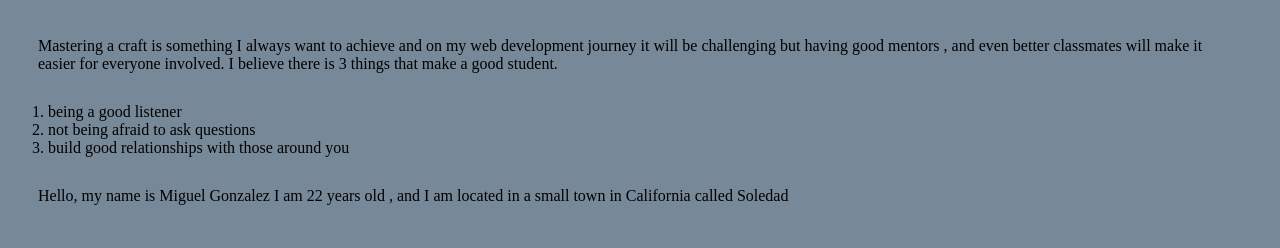
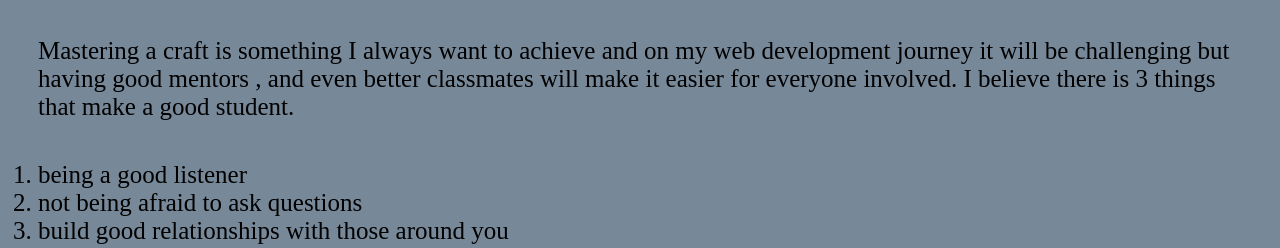
Before and after one commit to Miguell2/final, a plain HTML site: page index.html in a window 1280 px wide. Shown: the part 524-772 px from the top of the page. Drawn offline with Linux system fonts and the light colour scheme.

Commit message:
Update aboutme.css

```diff
--- a/aboutme.css
+++ b/aboutme.css
@@ -1,9 +1,10 @@
 body{
     background-color: lightslategray;
 }
-p{
+p, ol, ul{
     padding: 10px;
     margin: 20px;
+    font-size:25px;
 }
 h1, h2, h3 {
     text-align:center;
@@ -15,3 +16,6 @@ img {
     display: block;
     margin: auto;
 }
+li {
+    font-size:20;
+}
```
